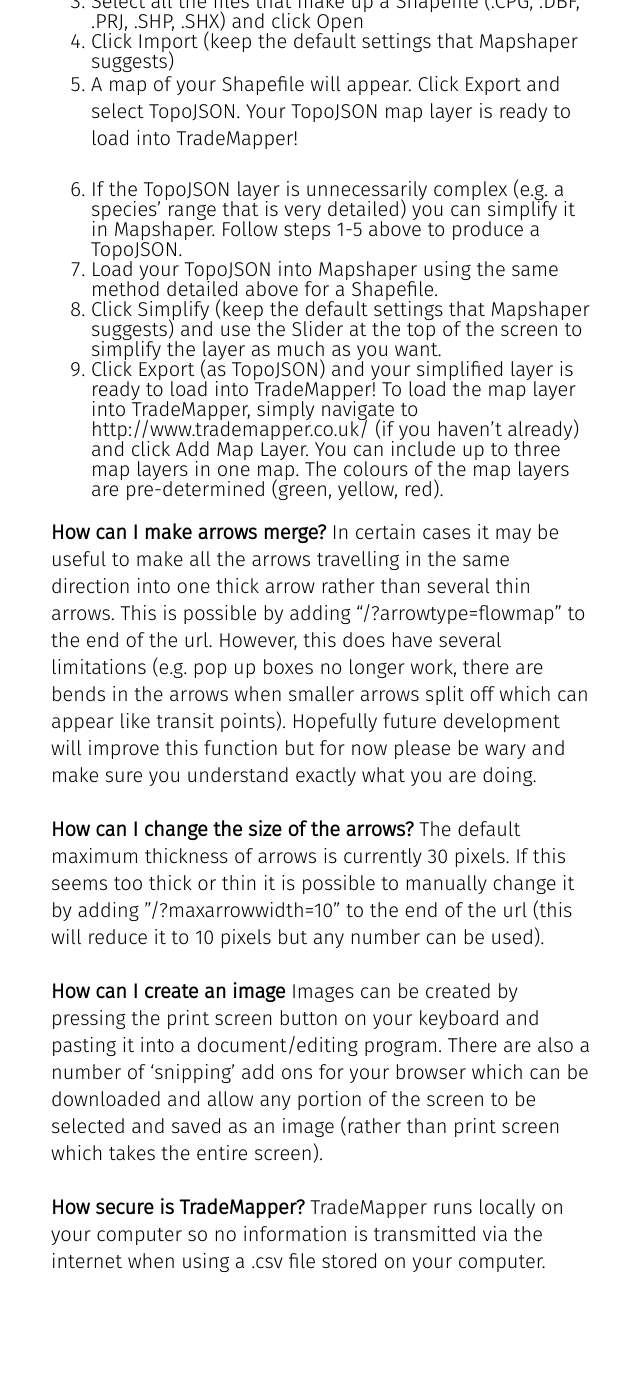
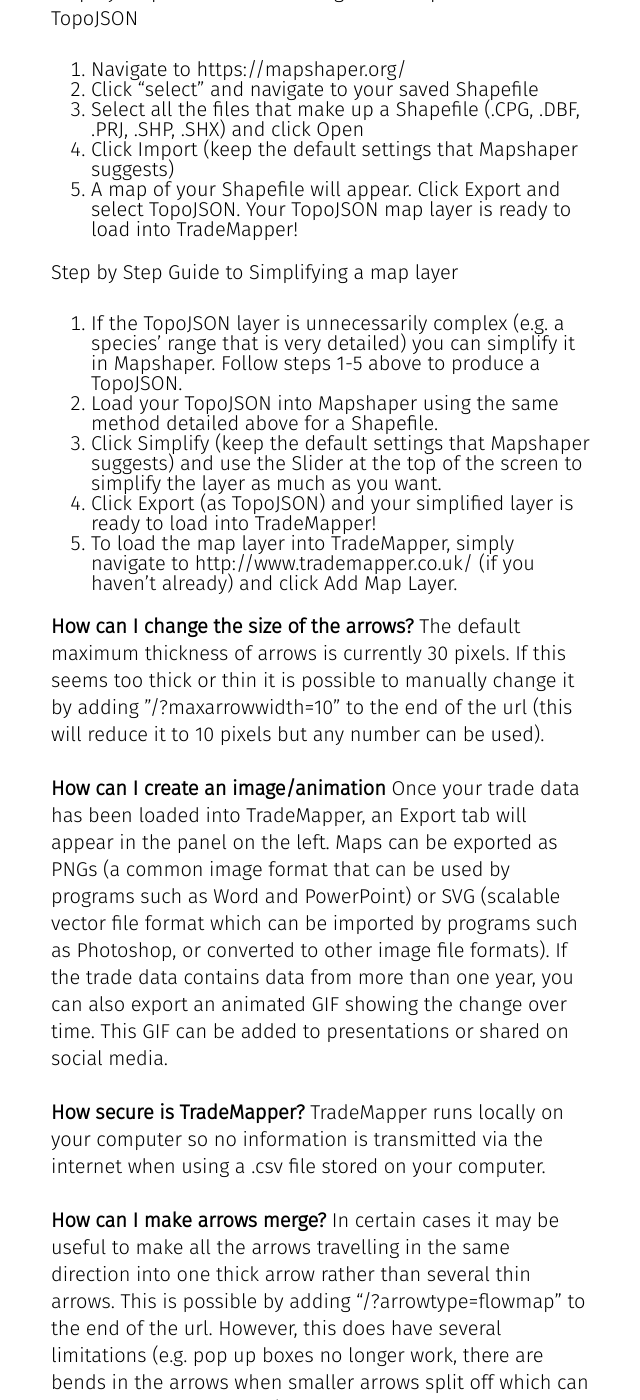
Before and after one commit to trademapper/trademapper-js, a Jekyll site: the page built from _pages/04_faq.md, in a window 1280 px wide and 1400 px high, scrolled down 1884 px. Shown: the whole window, without its empty margins (469-1109 px from the left). Built offline with Jekyll 4.4.1, drawn with Linux system fonts in a browser that asks for light colours; before the commit the page ends 3206 px from its top, so only the background shows below that; some of the changed text lies outside the part shown.

Commit message:
Update 04_faq.md

```diff
--- a/_pages/04_faq.md
+++ b/_pages/04_faq.md
@@ -24,9 +24,10 @@
 These lines symbolise disputed regions or territories such as Kashmir. This data comes from www.naturalearthdata.com and doesn't imply an opinion of the legal status of borders/territories by TRAFFIC or WWF.
 
 __How do I add map layers?__
-TradeMapper can display map layers (polygons, lines, points) that are in TopoJSON format.
+TradeMapper can display map layers (polygons, lines, points) that are in TopoJSON format. You can include up to three map layers in one map. The colours of the map layers are pre-determined (green, yellow, red).
 If you have map layers in different formats (e.g. Shapefiles, GeoJSON, CSV) then you can easily convert them to TopoJSON using a free tool called Mapshaper https://mapshaper.org/. THIS TAKES LESS THAN 3 MINUTES!
 Your map layer must be in the coordinate system WGS84. If your layer is in a different coordinate system you will need to convert it (using a GIS such as ArcGIS or QGIS).
+
 Step by Step Guide to Converting from Shapefile to TopoJSON
 1.	Navigate to https://mapshaper.org/
 2.	Click “select” and navigate to your saved Shapefile
@@ -34,22 +35,22 @@
 4.	Click Import (keep the default settings that Mapshaper suggests)
 5.	A map of your Shapefile will appear. Click Export and select TopoJSON. Your TopoJSON map layer is ready to load into TradeMapper!
 
-6.	If the TopoJSON layer is unnecessarily complex (e.g. a species’ range that is very detailed) you can simplify it in Mapshaper. Follow steps 1-5 above to produce a TopoJSON.
-7.	Load your TopoJSON into Mapshaper using the same method detailed above for a Shapefile.
-8.	Click Simplify (keep the default settings that Mapshaper suggests) and use the Slider at the top of the screen to simplify the layer as much as you want.
-9.	Click Export (as TopoJSON) and your simplified layer is ready to load into TradeMapper!
-To load the map layer into TradeMapper, simply navigate to http://www.trademapper.co.uk/ (if you haven’t already) and click Add Map Layer. You can include up to three map layers in one map. The colours of the map layers are pre-determined (green, yellow, red).
+Step by Step Guide to Simplifying a map layer
+1.	If the TopoJSON layer is unnecessarily complex (e.g. a species’ range that is very detailed) you can simplify it in Mapshaper. Follow steps 1-5 above to produce a TopoJSON.
+2.	Load your TopoJSON into Mapshaper using the same method detailed above for a Shapefile.
+3.	Click Simplify (keep the default settings that Mapshaper suggests) and use the Slider at the top of the screen to simplify the layer as much as you want.
+4.	Click Export (as TopoJSON) and your simplified layer is ready to load into TradeMapper!
+5. To load the map layer into TradeMapper, simply navigate to http://www.trademapper.co.uk/ (if you haven’t already) and click Add Map Layer.
 
-
-
-__How can I make arrows merge?__
-In certain cases it may be useful to make all the arrows travelling in the same direction into one thick arrow rather than several thin arrows. This is possible by adding “/?arrowtype=flowmap” to the end of the url. However, this does have several limitations (e.g. pop up boxes no longer work, there are bends in the arrows when smaller arrows split off which can appear like transit points). Hopefully future development will improve this function but for now please be wary and make sure you understand exactly what you are doing.
 
 __How can I change the size of the arrows?__
 The default maximum thickness of arrows is currently 30 pixels. If this seems too thick or thin it is possible to manually change it by adding ”/?maxarrowwidth=10” to the end of the url (this will reduce it to 10 pixels but any number can be used).
 
-__How can I create an image__
-Images can be created by pressing the print screen button on your keyboard and pasting it into a document/editing program. There are also a number of ‘snipping’ add ons for your browser which can be downloaded and allow any portion of the screen to be selected and saved as an image (rather than print screen which takes the entire screen).
+__How can I create an image/animation__
+Once your trade data has been loaded into TradeMapper, an Export tab will appear in the panel on the left. Maps can be exported as PNGs (a common image format that can be used by programs such as Word and PowerPoint) or SVG (scalable vector file format which can be imported by programs such as Photoshop, or converted to other image file formats). If the trade data contains data from more than one year, you can also export an animated GIF showing the change over time. This GIF can be added to presentations or shared on social media.
 
 __How secure is TradeMapper?__
 TradeMapper runs locally on your computer so no information is transmitted via the internet when using a .csv file stored on your computer.
+
+__How can I make arrows merge?__
+In certain cases it may be useful to make all the arrows travelling in the same direction into one thick arrow rather than several thin arrows. This is possible by adding “/?arrowtype=flowmap” to the end of the url. However, this does have several limitations (e.g. pop up boxes no longer work, there are bends in the arrows when smaller arrows split off which can appear like transit points). Hopefully future development will improve this function but for now please be wary and make sure you understand exactly what you are doing.
```
